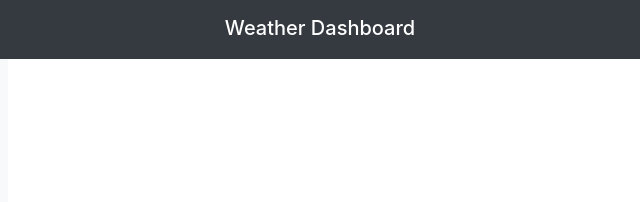
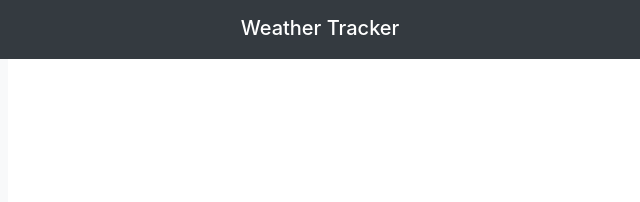
Before and after one commit to MfischerTurtle/WeatherTracker, a plain HTML site: page index.html in a window 1280 px wide. Shown: the full height of the page, 312-952 px from the left. Drawn offline with nearby package versions, Linux system fonts and the light colour scheme.

Commit message:
add more stuff

```diff
--- a/index.html
+++ b/index.html
@@ -4,7 +4,7 @@
     <meta charset="UTF-8" />
     <meta name="viewport" content="width=device-width, initial-scale=1.0" />
     <meta http-equiv="X-UA-Compatible" content="ie=edge" />
-    <title>Weather Dashboard</title>
+    <title>Weather Tracker</title>
 
     <script src="https://code.jquery.com/jquery-3.4.1.min.js"></script>
     <link
@@ -24,7 +24,7 @@
     <div class="container-fluid">
       <div class="row navbar navbar-dark bg-dark">
         <div class="col-12 text-center">
-          <h1 class="navbar-brand pb-0 px-0">Weather Dashboard</h1>
+          <h1 class="navbar-brand pb-0 px-0">Weather Tracker</h1>
         </div>
       </div>
       <div class="row content-row">
```
Also changed, not shown: assets/imgs/project6.png (renamed from assets/imgs/projectpic.png), 1 other file.
